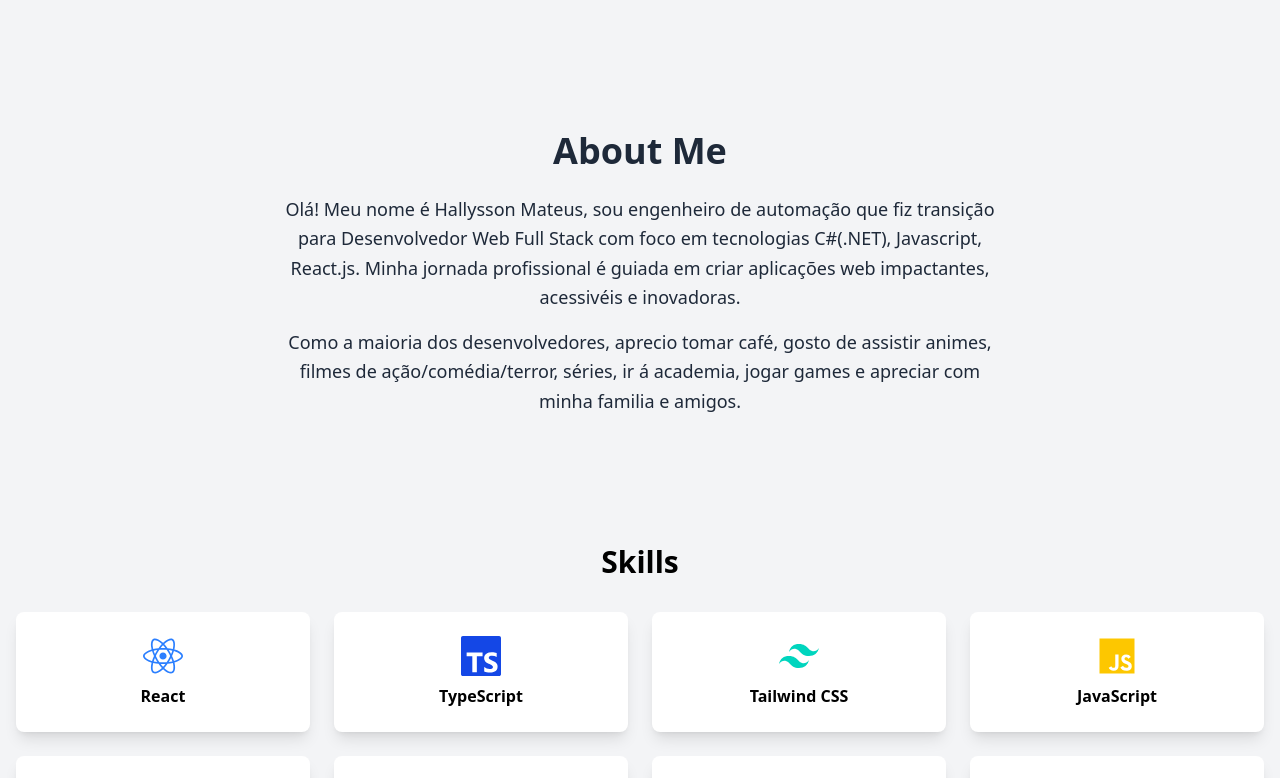
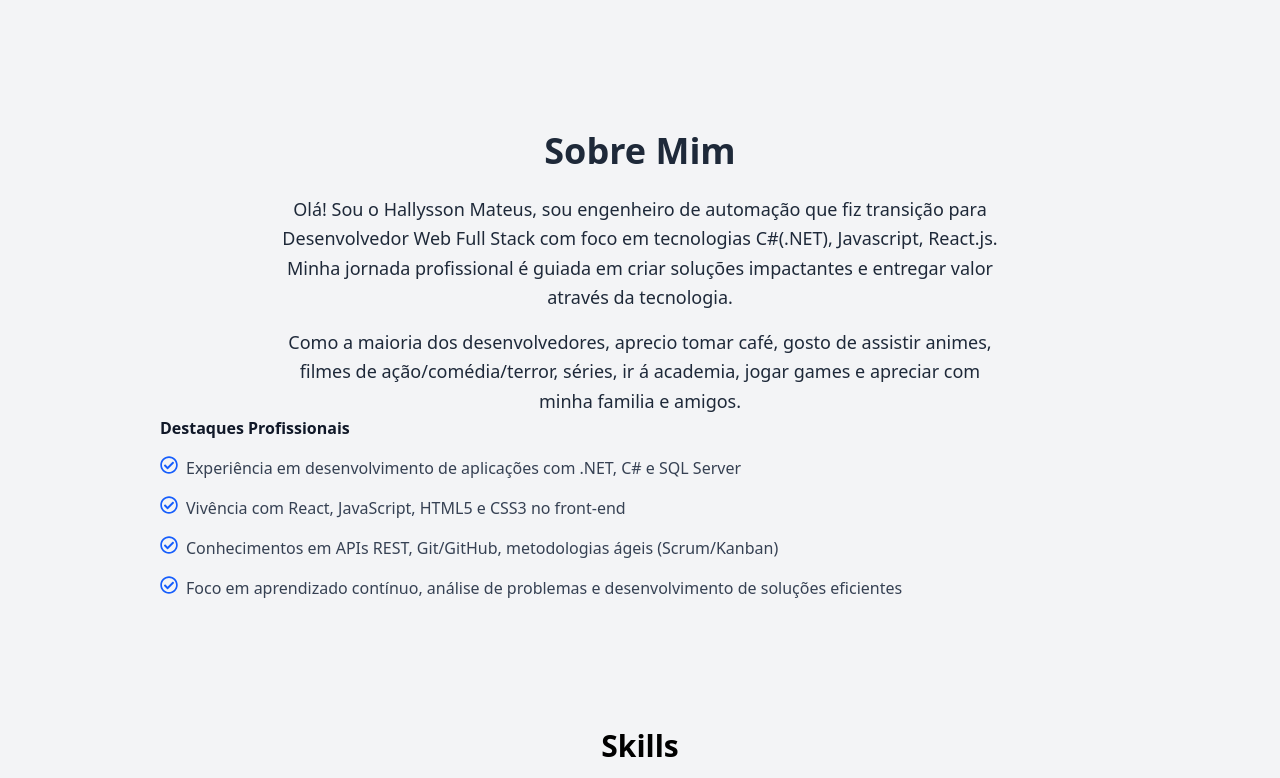
Before and after one commit to hallyssonmateus/Reposit-rio, a React (Vite) app: page / in a window 1280 px wide. Shown: the part 553-1331 px from the top of the page. Built offline with nearby package versions, Linux system fonts and the light colour scheme.

Commit message:
Feat: Atualizando componentes e informações do about me

```diff
--- a/src/components/About.tsx
+++ b/src/components/About.tsx
@@ -1,15 +1,33 @@
-
+import { FaRegCheckCircle } from "react-icons/fa";
 function About (){
     return (
       <section className="py-16 bg-gray-100 text-gray-800">
       <div className="container mx-auto px-4 text-center max-w-3xl">
-        <h2 className="text-3xl md:text-4xl font-bold mb-6">About Me</h2>
+        <h2 className="text-3xl md:text-4xl font-bold mb-6">Sobre Mim</h2>
         <p className="text-lg leading-relaxed mb-4">
-          Olá! Meu nome é Hallysson Mateus, sou engenheiro de automação que fiz transição para Desenvolvedor Web Full Stack com foco em tecnologias C#(.NET), Javascript, React.js. Minha jornada profissional é guiada em criar aplicações web impactantes, acessivéis e inovadoras.
+          Olá! Sou o Hallysson Mateus, sou engenheiro de automação que fiz transição para Desenvolvedor Web Full Stack com foco em tecnologias C#(.NET), Javascript, React.js. Minha jornada profissional é guiada em criar soluções impactantes e entregar valor através da tecnologia.
         </p>
         <p className="text-lg leading-relaxed">
           Como a maioria dos desenvolvedores, aprecio tomar café, gosto de assistir animes, filmes de ação/comédia/terror, séries, ir á academia, jogar games e apreciar com minha familia e amigos.
         </p>
+      </div>
+
+      <div className="container text-left px-40">
+        <h3 className="text-2x1 font-bold mb-4 text-gray-900">Destaques Profissionais</h3>
+        <ul className="space-y-4 text-gray-700">
+          <li className="flex itens-center gap-2">
+            <FaRegCheckCircle className="text-blue-600 text-lg"/>
+            Experiência em desenvolvimento de aplicações com .NET, C# e SQL Server</li>
+          <li className="flex itens-center gap-2">
+            <FaRegCheckCircle className="text-blue-600 text-lg"/>
+            Vivência com React, JavaScript, HTML5 e CSS3 no front-end</li>
+          <li className="flex itens-center gap-2">
+            <FaRegCheckCircle className="text-blue-600 text-lg"/>
+            Conhecimentos em APIs REST, Git/GitHub, metodologias ágeis (Scrum/Kanban)</li>
+          <li className="flex itens-center gap-2">
+            <FaRegCheckCircle className="text-blue-600 text-lg"/>
+            Foco em aprendizado contínuo, análise de problemas e desenvolvimento de soluções eficientes</li>
+        </ul>
       </div>
     </section>
     )
```
